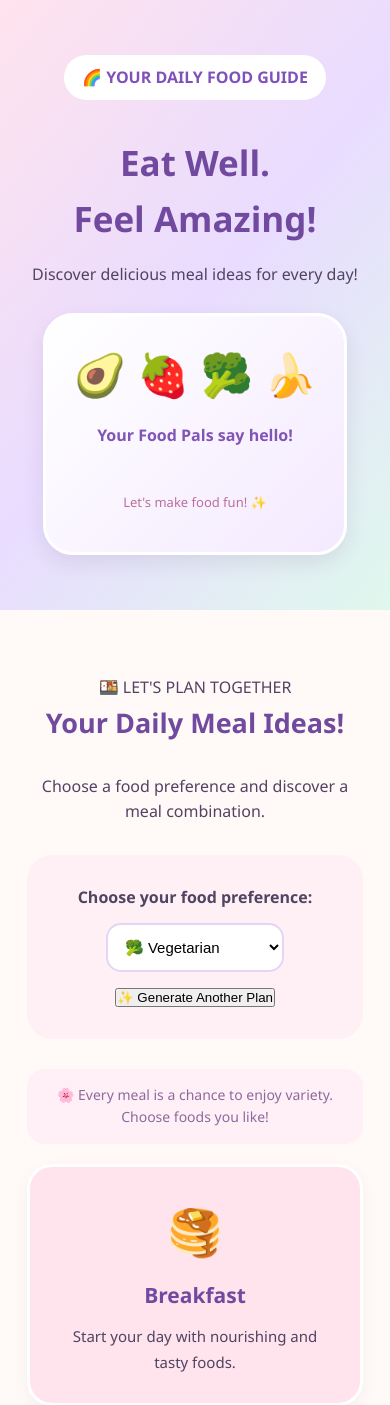
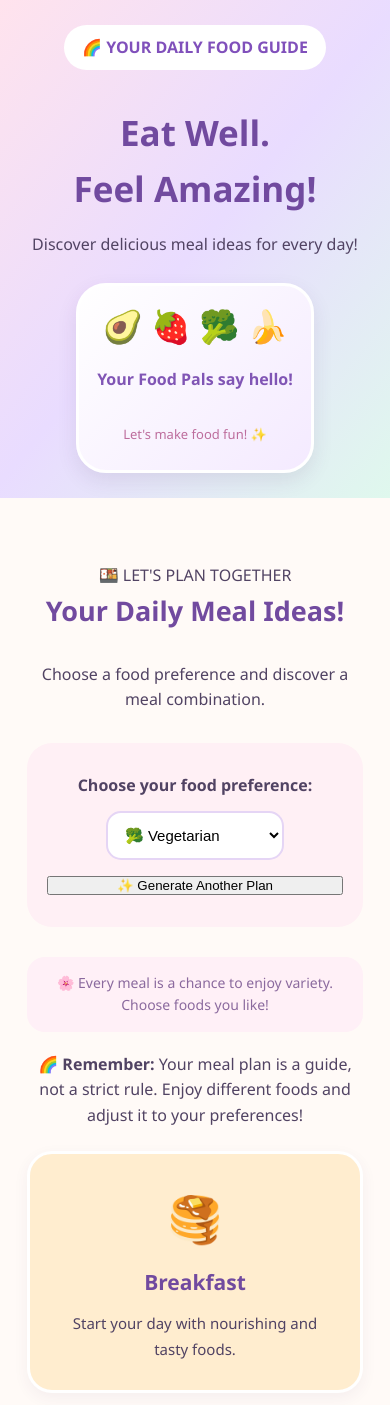
Before and after one commit to pavithra26bsc-source/TeenWell360, a Flask app: page /meal-planner in a window 390 px wide. Shown: the part 124-1529 px from the top of the page. Run offline with Flask 3, Linux system fonts and the light colour scheme.

Commit message:
Update meal_planner.html

```diff
--- a/templates/meal_planner.html
+++ b/templates/meal_planner.html
@@ -151,6 +151,28 @@ href="{{ url_for('static', filename='css/style.css') }}">
     margin: 20px auto;
     max-width: 600px;
     line-height: 1.6;
+}@media (max-width: 600px) {
+    .meal-hero {
+        padding: 25px 15px;
+    }
+
+    .meal-mascots {
+        padding: 18px;
+        font-size: 32px;
+    }
+
+    .meal-result-card {
+        padding: 18px;
+    }
+
+    .meal-result-card p {
+        font-size: 14px;
+        padding: 12px;
+    }
+
+    button {
+        width: 100%;
+    }
 }
 </style>
 </head>
@@ -209,7 +231,11 @@ href="{{ url_for('static', filename='css/style.css') }}">
     🌸 Every meal is a chance to enjoy variety. Choose foods you like!
 </p>
     <div class="cards">
-
+<div class="meal-reminder">
+    🌈 <strong>Remember:</strong>
+    Your meal plan is a guide, not a strict rule.
+    Enjoy different foods and adjust it to your preferences!
+</div>
         <div class="card">
             <div class="emoji">🥞</div>
             <h3>Breakfast</h3>
```
